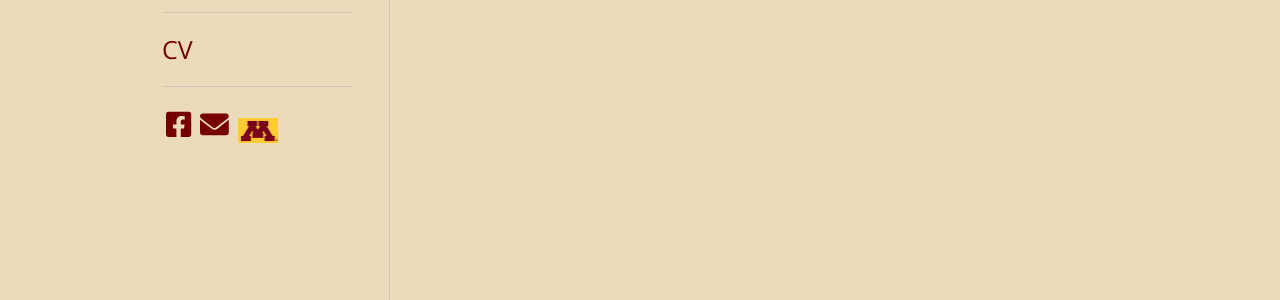
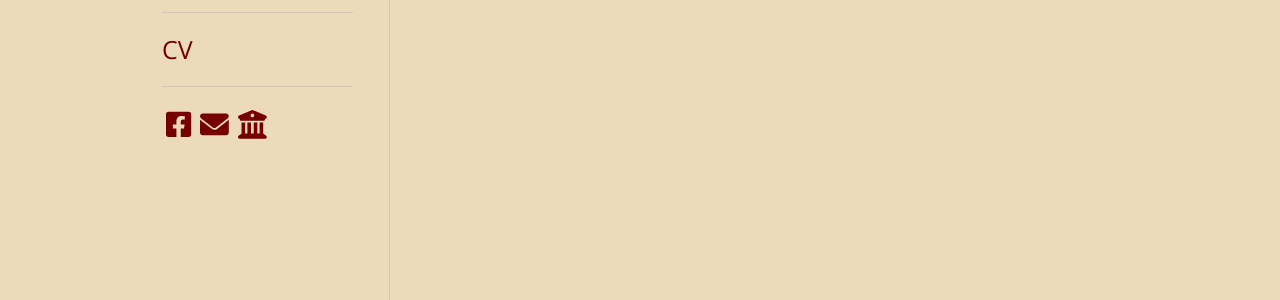
Before and after one commit to nismaelias/nismaelias.github.io, a Jekyll site: the page built from index.html, in a window 1280 px wide. Shown: the part 550-850 px from the top of the page. Built offline with Jekyll 4.4.1, drawn with Linux system fonts in a browser that asks for light colours; some web fonts are replaced; the list of posts is cut into pages by our own code.

Commit message:
changed umn icon

```diff
--- a/_data/social.yml
+++ b/_data/social.yml
@@ -6,7 +6,7 @@
   icon: fa fa-envelope
 - title: umn
   url: https://www.cehd.umn.edu/olpd/people/students/cide/elias279/
-#  icon: fa fa-envelope
+  icon: fa fa-university
 #- title: GitHub
 #  url: https://github.com/ngzhio/jekyll-theme-hamilton
 #  icon: fab fa-github
--- a/_includes/sidebar.html
+++ b/_includes/sidebar.html
@@ -57,11 +57,12 @@
     <ul class="social-icons">
       {% for social in site.data.social -%}
         <li>
-          {% if {{social.title}} == "umn" %}
-            <a class="social-icon" href="{{ social.url }}"><img src="umn.png" width="40"></img></a>
-          {% else %}
-            <a class="social-icon" href="{{ social.url }}"><i class="{{ social.icon | default: 'fas fa-link' }} fa-2x" title="{{ social.title }}"></i></a>
-          {% endif %}
+          <a class="social-icon" href="{{ social.url }}"><i class="{{ social.icon | default: 'fas fa-link' }} fa-2x" title="{{ social.title }}"></i></a>
+<!--          {% if {{social.title}} == "umn" %}-->
+<!--            <a class="social-icon" href="{{ social.url }}"><img src="assets/umn.png" width="40"></img></a>-->
+<!--          {% else %}-->
+<!--            <a class="social-icon" href="{{ social.url }}"><i class="{{ social.icon | default: 'fas fa-link' }} fa-2x" title="{{ social.title }}"></i></a>-->
+<!--          {% endif %}-->
         </li>
       {%- endfor %}
     </ul>
```
Also changed, not shown: assets/umn.png (added).
